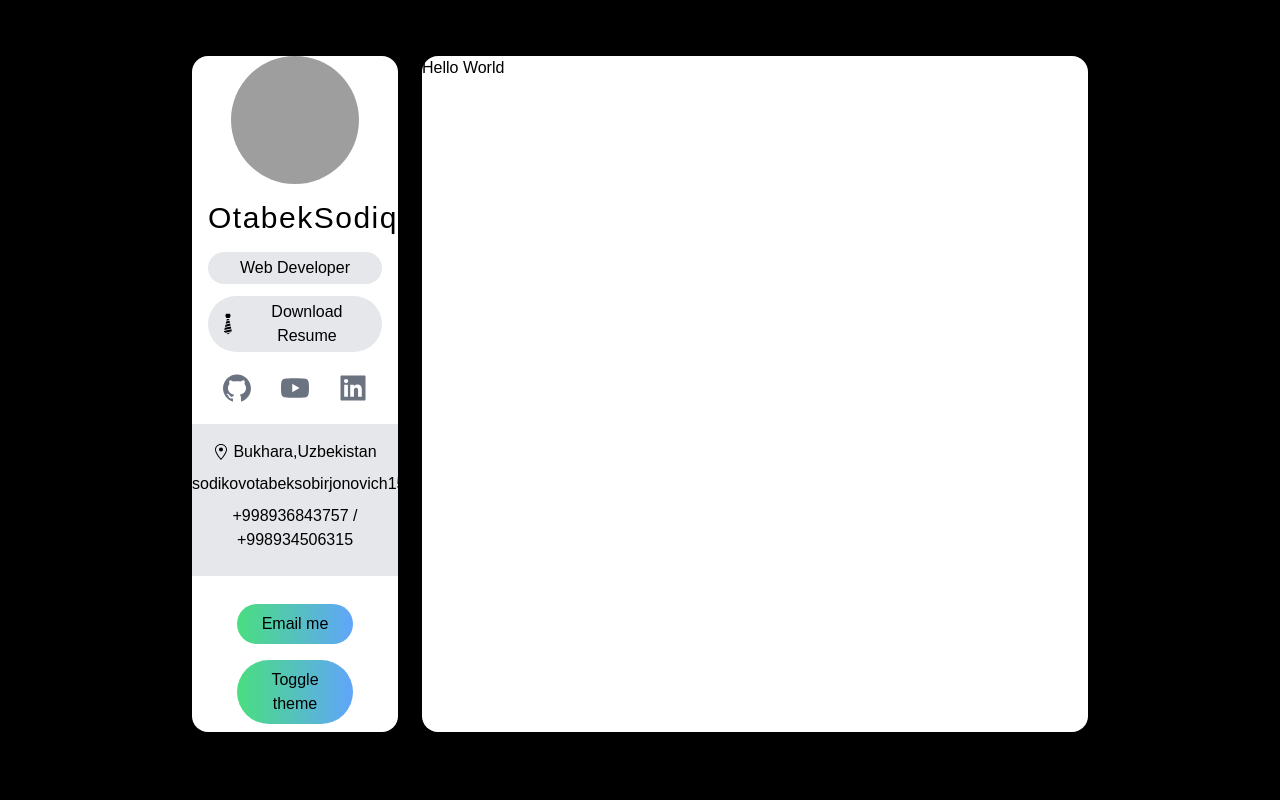
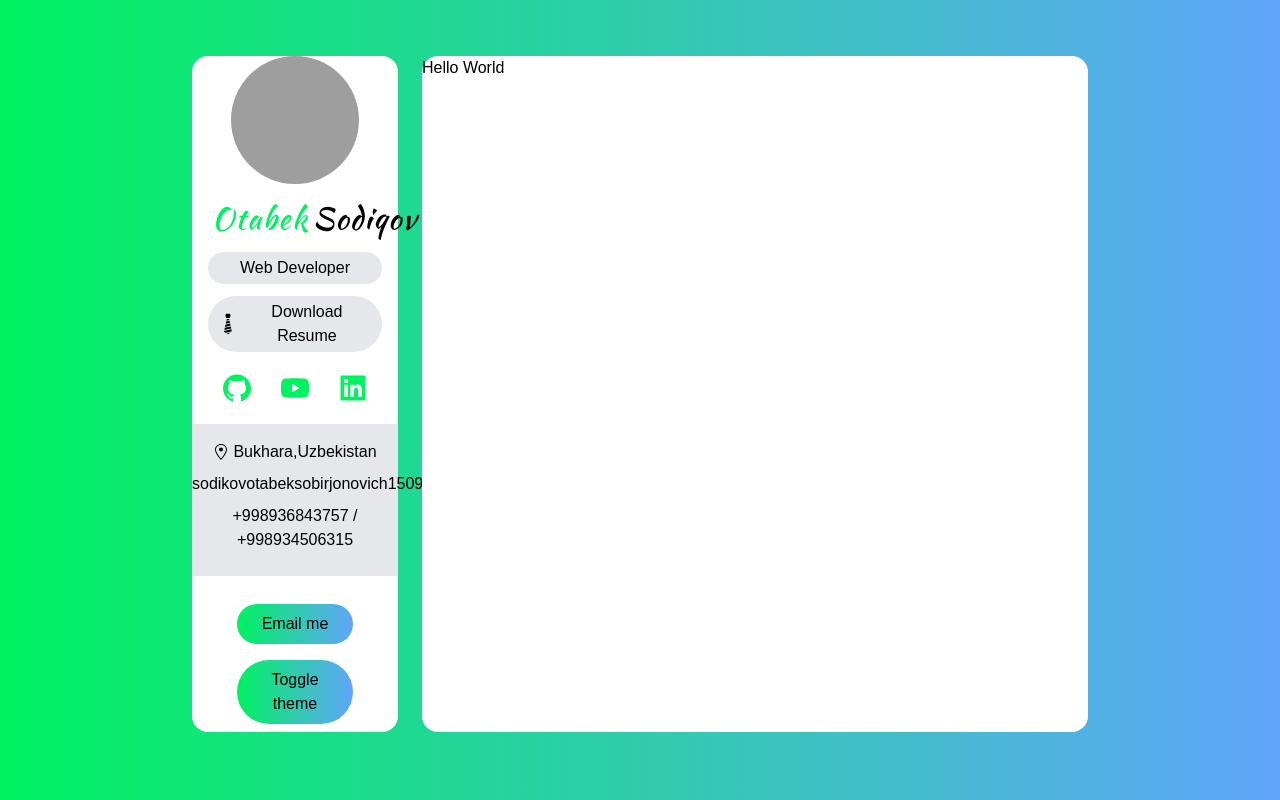
Before and after one commit to OSSwebmaster2003/portfolio, a Next.js app: page / in a window 1280 px wide. Built offline with nearby package versions, Linux system fonts and the light colour scheme; grey boxes are pictures that could not be loaded.

Commit message:
sidebar finished

```diff
--- a/components/Sidebar.tsx
+++ b/components/Sidebar.tsx
@@ -12,8 +12,8 @@ const Sidebar = () => {
         alt="user avatar"
         className="w-32 h-32 mx-auto rounded-full"
       />
-      <h3 className="my-4 text-3xl font-medium tracking-wider">
-        <span>Otabek</span>
+      <h3 className="my-4 text-3xl font-medium tracking-wider font-kaushan">
+        <span className="mx-1 text-green">Otabek</span>
         Sodiqov
       </h3>
       <p className="px-2 py-1 my-3 bg-gray-200 rounded-full">Web Developer</p>
@@ -26,7 +26,7 @@ const Sidebar = () => {
         Download Resume
       </a>
       {/* social media */}
-      <div className="flex justify-around w-9/12 mx-auto my-5 text-gray-500 md:w-full">
+      <div className="flex justify-around w-9/12 mx-auto my-5 text-green md:w-full">
         <a href="">
           <AiFillGithub className="w-8 h-8 cursor-pointer" />
         </a>
@@ -49,10 +49,15 @@ const Sidebar = () => {
         <p className="my-2">sodikovotabeksobirjonovich1509@gmail.com</p>
         <p className="my-2">+998936843757 / +998934506315</p>
       </div>
-      <button className="w-8/12 px-5 py-2 my-2 rounded-full bg-gradient-to-r from-green-400 to-blue-400">
+      <button
+        className="w-8/12 px-5 py-2 my-2 rounded-full bg-gradient-to-r from-green to-blue-400 focus:outline-none"
+        onClick={() =>
+          window.open("mailto : sodikovotabeksobirjonovich1509@gmail.com")
+        }
+      >
         Email me
       </button>
-      <button className="w-8/12 px-5 py-2 my-2 rounded-full bg-gradient-to-r from-green-400 to-blue-400">
+      <button className="w-8/12 px-5 py-2 my-2 rounded-full bg-gradient-to-r from-green to-blue-400">
         Toggle theme
       </button>
     </div>
--- /dev/null
+++ b/pages/_document.tsx
@@ -0,0 +1,24 @@
+import { Html, Head, Main, NextScript } from "next/document";
+
+export default function Document() {
+  return (
+    <Html lang="en">
+      <Head>
+        <link rel="preconnect" href="https://fonts.googleapis.com" />
+        <link
+          rel="preconnect"
+          href="https://fonts.gstatic.com"
+          crossOrigin=""
+        />
+        <link
+          href="https://fonts.googleapis.com/css2?family=Kaushan+Script&display=swap"
+          rel="stylesheet"
+        />
+      </Head>
+      <body className="bg-gradient-to-r from-green to-blue-400">
+        <Main />
+        <NextScript />
+      </body>
+    </Html>
+  );
+}
--- a/tailwind.config.js
+++ b/tailwind.config.js
@@ -7,7 +7,14 @@ module.exports = {
     "./src/**/*.{js,ts,jsx,tsx,mdx}",
   ],
   theme: {
-    extend: {},
+    fontFamily: {
+      kaushan: ["Kaushan Script"],
+    },
+    extend: {
+      colors: {
+        green: "#00f260",
+      },
+    },
   },
   plugins: [],
 };
```
